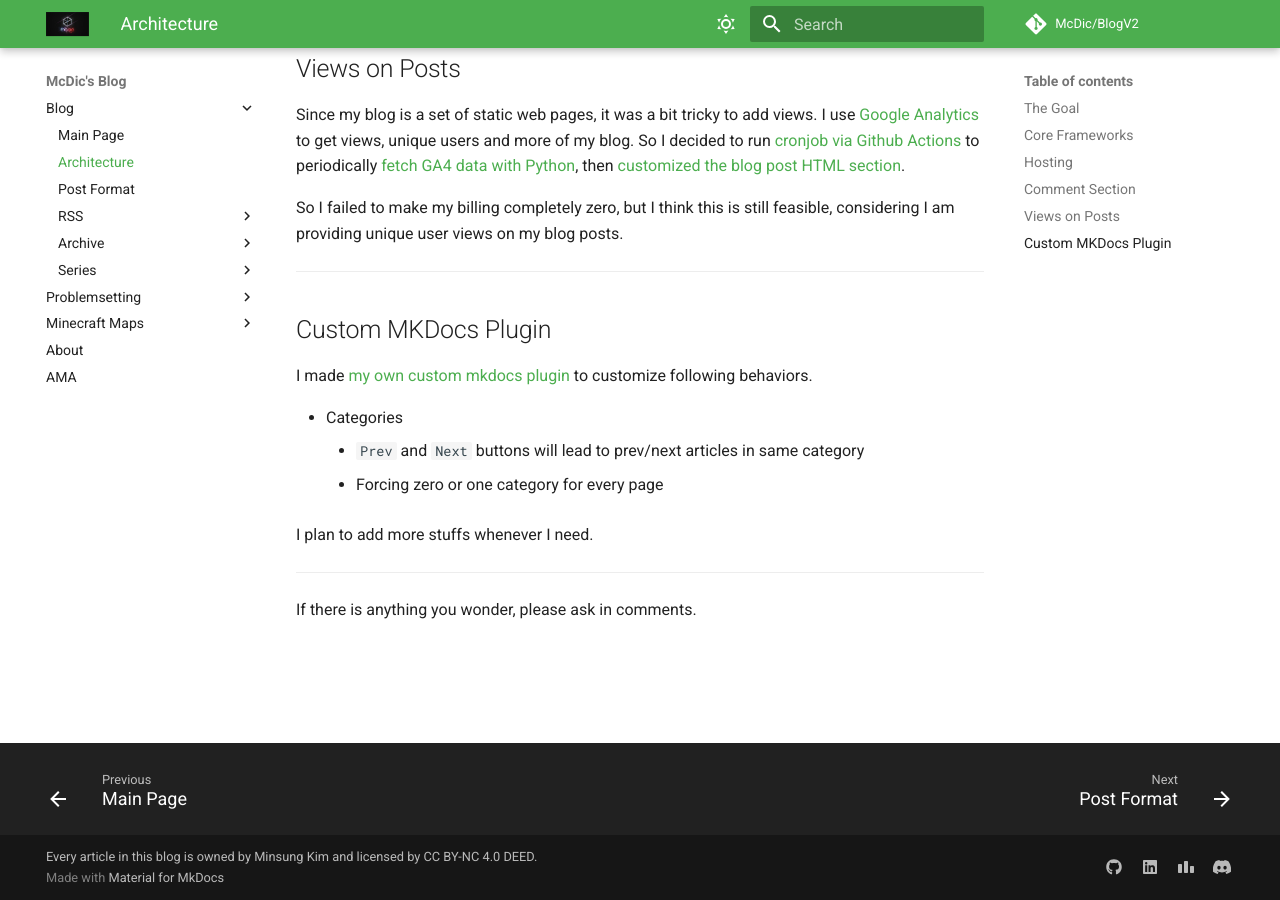
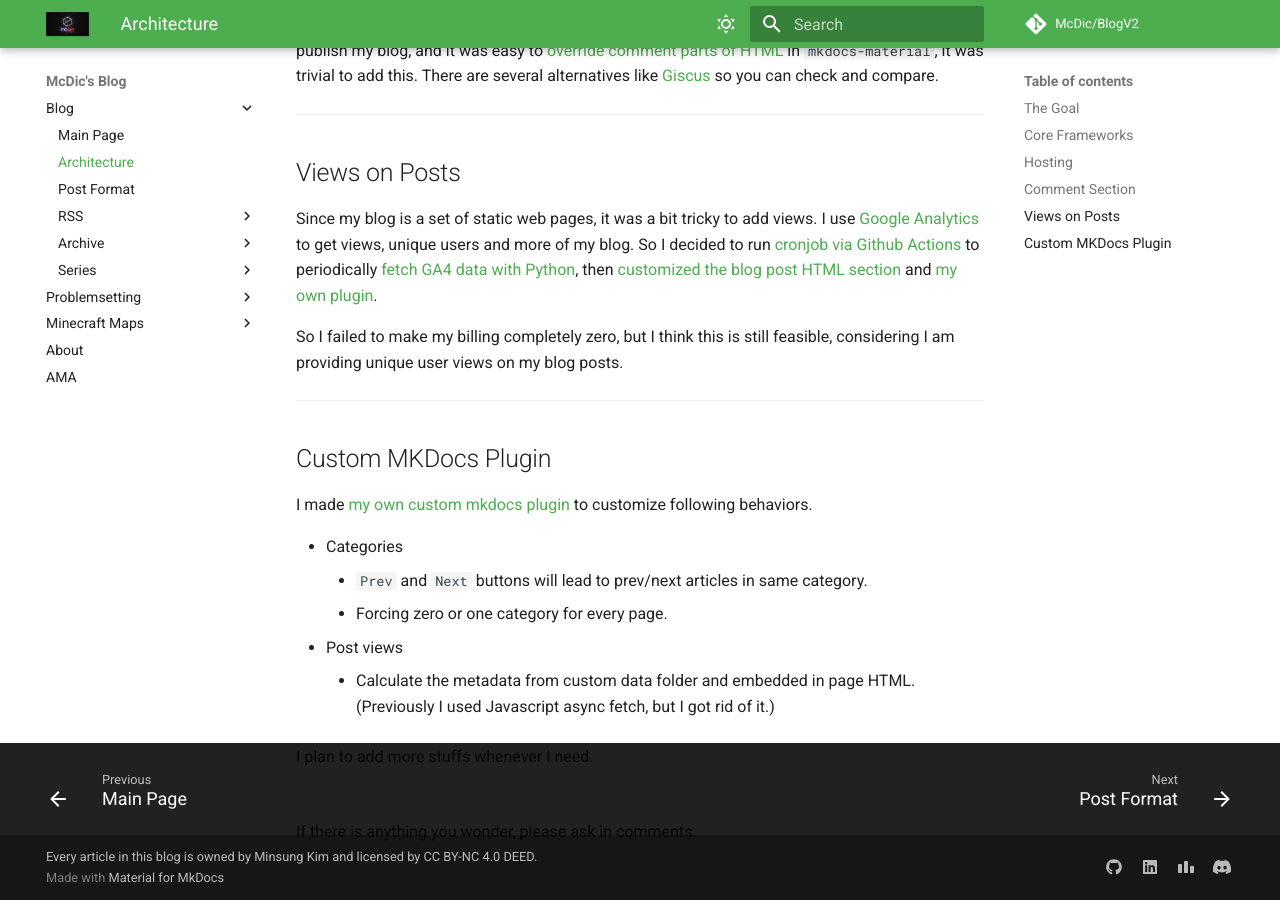
Before and after one commit to McDic/BlogV2, an MkDocs documentation site: the page built from docs/architecture.md, in a window 1280 px wide and 900 px high, scrolled down 1510 px. Built offline with MkDocs 1.6.1 and Material for MkDocs 9.7.7, drawn with Linux system fonts in a browser that asks for light colours; comment, search, counter and statistics services are not loaded; some of the changed text lies outside the part shown.

Commit message:
Architecture change notice

```diff
--- a/docs/architecture.md
+++ b/docs/architecture.md
@@ -1,6 +1,11 @@
 # Blog Architecture
 
 This article introduces how my blog works.
+
+!!! warning
+
+    This blog is being maintained by me alone,
+    and everything is subject to change without any explicit notice.
 
 ---
 
@@ -61,7 +66,7 @@
 Since my blog is a set of static web pages, it was a bit tricky to add views.
 I use [Google Analytics](https://analytics.google.com/) to get views, unique users and more of my blog.
 So I decided to run [cronjob via Github Actions](https://docs.github.com/en/actions/using-workflows/events-that-trigger-workflows#schedule) to periodically [fetch GA4 data with Python](https://github.com/googleapis/google-cloud-python/tree/main/packages/google-analytics-data),
-then [customized the blog post HTML section](https://squidfunk.github.io/mkdocs-material/customization/#extending-the-theme).
+then [customized the blog post HTML section](https://squidfunk.github.io/mkdocs-material/customization/#extending-the-theme) and [my own plugin](#custom-mkdocs-plugin).
 
 So I failed to make my billing completely zero, but I think this is still feasible, considering I am providing unique user views on my blog posts.
 
@@ -72,8 +77,10 @@
 I made [my own custom mkdocs plugin](https://github.com/McDic/BlogV2/tree/master/custom_plugin) to customize following behaviors.
 
 - Categories
-    - `Prev` and `Next` buttons will lead to prev/next articles in same category
-    - Forcing zero or one category for every page
+    - `Prev` and `Next` buttons will lead to prev/next articles in same category.
+    - Forcing zero or one category for every page.
+- Post views
+    - Calculate the metadata from custom data folder and embedded in page HTML. (Previously I used Javascript async fetch, but I got rid of it.)
 
 I plan to add more stuffs whenever I need.
 
```
Also changed, not shown: docs/assets/views.json (deleted, +0 -1 lines), 1 other file.
